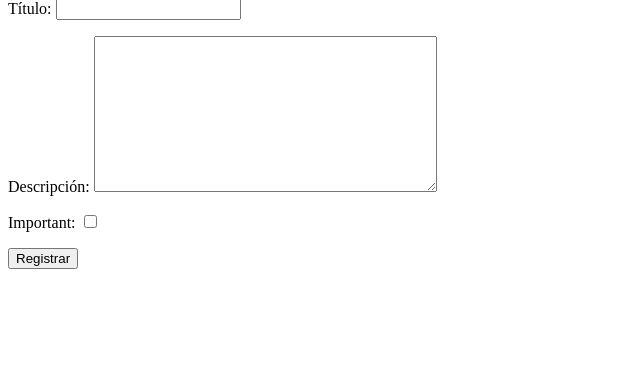
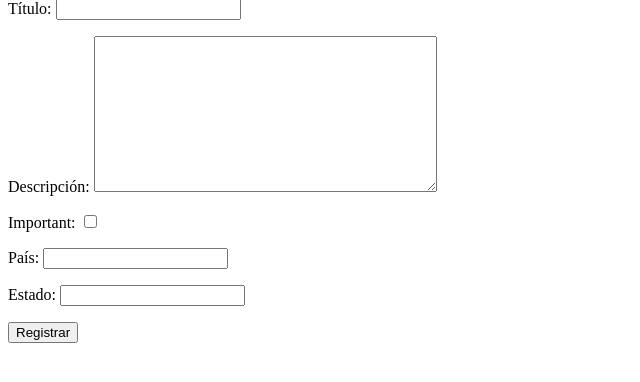
Before and after one commit to amnzmj/django-web, a Django app: page /tasks/addtask/ in a window 1280 px wide. Shown: the part 190-572 px from the top of the page, without its empty margins (0-640 px from the left). Run offline with Django 5.2, Linux system fonts and the light colour scheme.

Commit message:
forms pais, estado models pais, estado tasks.html task.pais, task.estado

```diff
--- a/luna/forms.py
+++ b/luna/forms.py
@@ -4,4 +4,4 @@ from .models import Task
 class TaskForm(ModelForm):
     class  Meta:
         model = Task
-        fields = ['title', 'description', 'important']
+        fields = ['title', 'description', 'important', 'pais', 'estado' ]
--- a/luna/models.py
+++ b/luna/models.py
@@ -9,6 +9,8 @@ class Task(models.Model):
     dateCompleted = models.DateTimeField(null=True, verbose_name='Fecha terminado')
     important = models.BooleanField(default=False)
     user = models.ForeignKey(User, on_delete=models.CASCADE)#borrar todos los dattos relacionados
+    pais = models.CharField(null=True, max_length=100,verbose_name='país')
+    estado = models.CharField(null=True, max_length=100,verbose_name='estado')
     def __str__(self):
         return self.title + ' by ' + self.user.username
 
```
Also changed, not shown: luna/templates/tasks.html (+8 -0 lines), db.sqlite3, luna/migrations/0002_task_estado_task_pais_alter_task_datecompleted.py (added).
